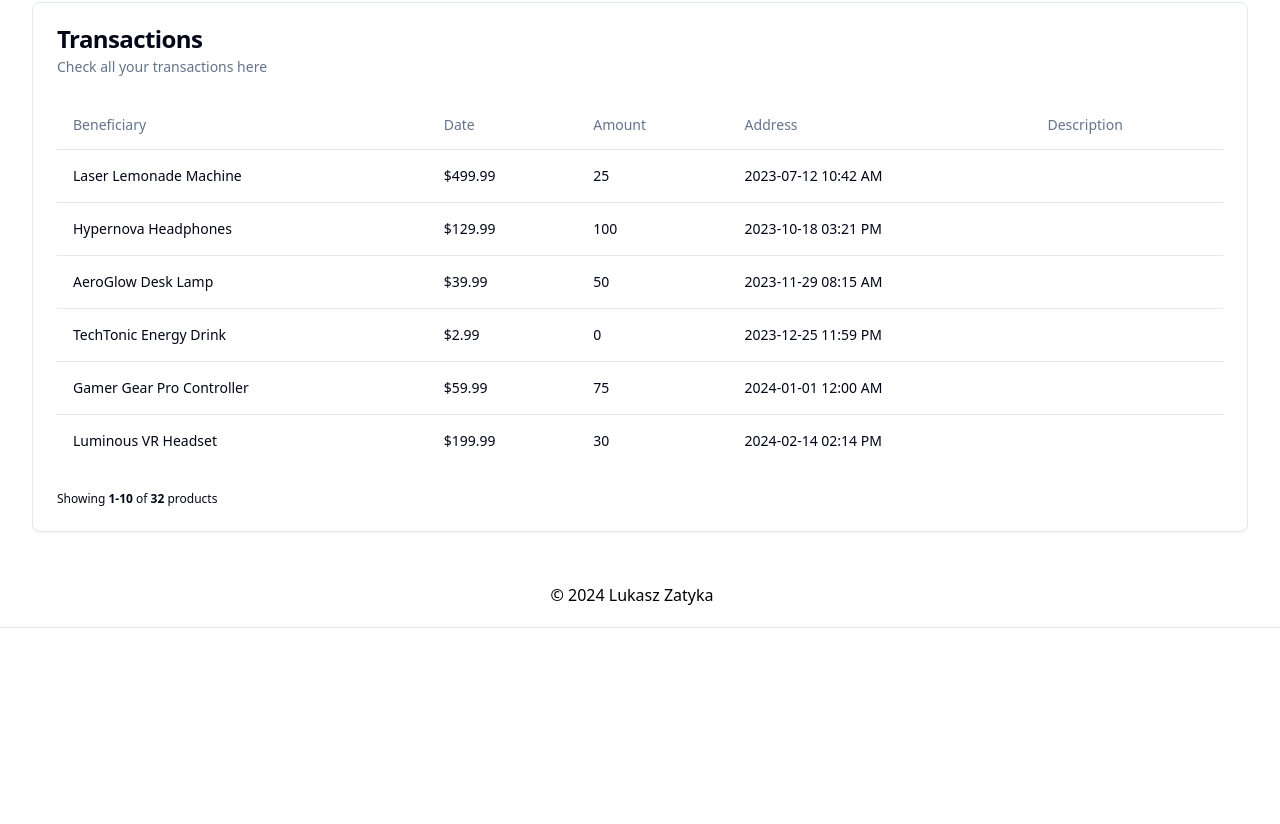
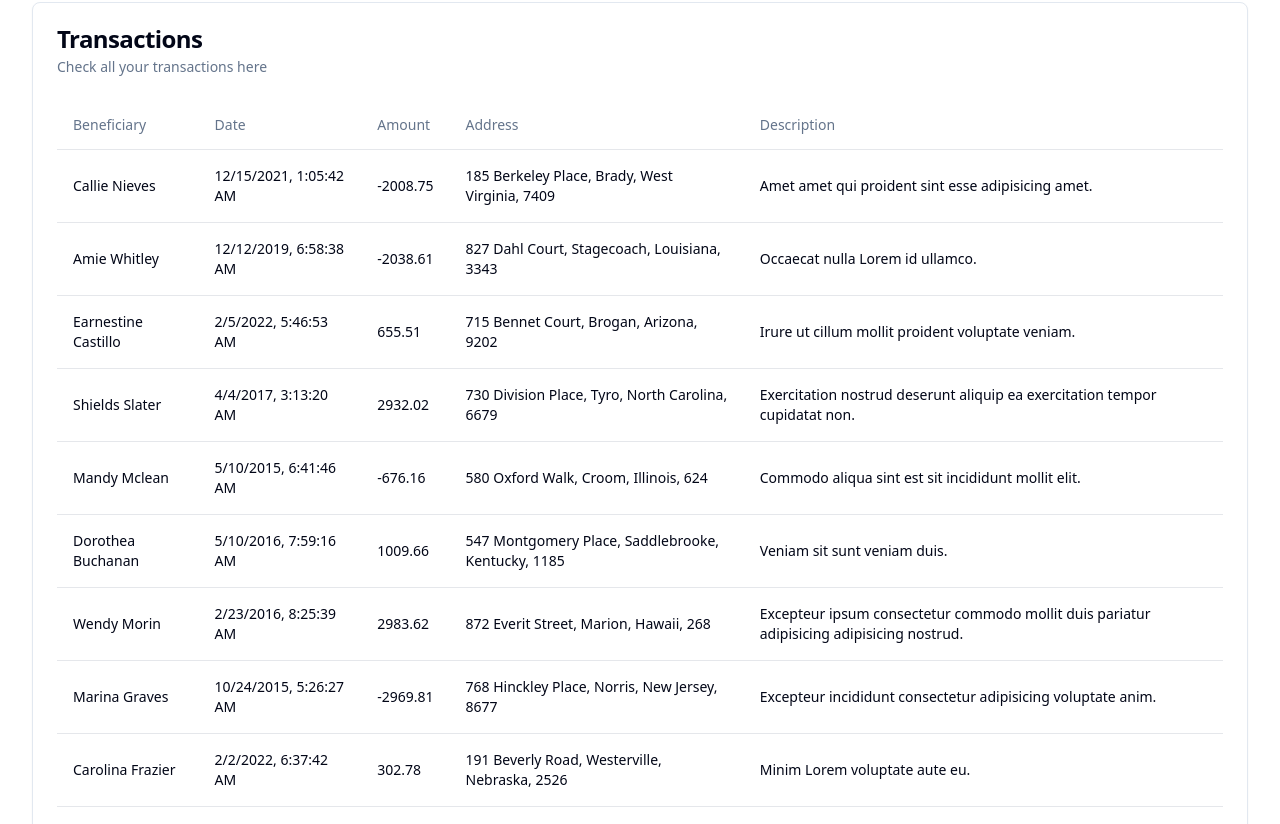
Before and after one commit to lukassso/bank-transactions, a React (Vite) app: page / in a window 1280 px wide. Shown: the part 576-1400 px from the top of the page. Before the commit the page ends 1204 px from the top, so only its background shows below. Built offline with nearby package versions, Linux system fonts and the light colour scheme.

Commit message:
Fetch table data

```diff
--- a/package.json
+++ b/package.json
@@ -11,9 +11,9 @@
     "server": "json-server api/db.json"
   },
   "dependencies": {
+    "json-server": "^0.17.0",
     "react": "^18.2.0",
-    "react-dom": "^18.2.0",
-    "json-server": "^0.17.0"
+    "react-dom": "^18.2.0"
   },
   "devDependencies": {
     "@radix-ui/react-slot": "^1.0.2",
--- a/src/layout/TableComponent.tsx
+++ b/src/layout/TableComponent.tsx
@@ -1,7 +1,15 @@
 import { Card, CardContent, CardDescription, CardHeader, CardTitle, CardFooter } from '../components/ui/card';
 import { Table, TableBody, TableCell, TableHead, TableHeader, TableRow } from '../components/ui/table';
+import { useGlobalContext } from '../context';
 
-export const TableComponent = () => (
+export const TableComponent = () => {
+  const { transactions, isLoading } = useGlobalContext();
+
+  if (isLoading) {
+    return <div>Loading...</div>; // Wyświetlamy ładowanie, jeśli dane są jeszcze pobierane
+  }
+
+  return (
     <Card>
       <CardHeader>
         <CardTitle>Transactions</CardTitle>
@@ -19,54 +27,23 @@ export const TableComponent = () => (
             </TableRow>
           </TableHeader>
           <TableBody>
-          <TableRow>
-            <TableCell className="font-medium">Laser Lemonade Machine</TableCell>
-            <TableCell>$499.99</TableCell>
-            <TableCell className="hidden md:table-cell">25</TableCell>
-            <TableCell className="hidden md:table-cell">2023-07-12 10:42 AM</TableCell>
+            {transactions.map(transaction => (
+              <TableRow key={transaction.id}>
+                <TableCell className="font-medium">{transaction.beneficiary}</TableCell>
+                <TableCell>{new Date(transaction.date).toLocaleString()}</TableCell>
+                <TableCell>{transaction.amount}</TableCell>
+                <TableCell className="hidden md:table-cell">{transaction.address}</TableCell>
+                <TableCell className="hidden md:table-cell">{transaction.description}</TableCell>
               </TableRow>
-          <TableRow>
-            <TableCell className="font-medium">Hypernova Headphones</TableCell>
-
-            <TableCell>$129.99</TableCell>
-            <TableCell className="hidden md:table-cell">100</TableCell>
-            <TableCell className="hidden md:table-cell">2023-10-18 03:21 PM</TableCell>
-          </TableRow>
-          <TableRow>
-            <TableCell className="font-medium">AeroGlow Desk Lamp</TableCell>
-
-            <TableCell>$39.99</TableCell>
-            <TableCell className="hidden md:table-cell">50</TableCell>
-            <TableCell className="hidden md:table-cell">2023-11-29 08:15 AM</TableCell>
-          </TableRow>
-          <TableRow>
-            <TableCell className="font-medium">TechTonic Energy Drink</TableCell>
-
-            <TableCell>$2.99</TableCell>
-            <TableCell className="hidden md:table-cell">0</TableCell>
-            <TableCell className="hidden md:table-cell">2023-12-25 11:59 PM</TableCell>
-          </TableRow>
-          <TableRow>
-            <TableCell className="font-medium">Gamer Gear Pro Controller</TableCell>
-
-            <TableCell>$59.99</TableCell>
-            <TableCell className="hidden md:table-cell">75</TableCell>
-            <TableCell className="hidden md:table-cell">2024-01-01 12:00 AM</TableCell>
-          </TableRow>
-          <TableRow>
-            <TableCell className="font-medium">Luminous VR Headset</TableCell>
-
-            <TableCell>$199.99</TableCell>
-            <TableCell className="hidden md:table-cell">30</TableCell>
-            <TableCell className="hidden md:table-cell">2024-02-14 02:14 PM</TableCell>
-          </TableRow>
+            ))}
           </TableBody>
         </Table>
       </CardContent>
         <CardFooter>
         <div className="text-muted-foreground text-xs">
-        Showing <strong>1-10</strong> of <strong>32</strong> products
+          Showing <strong>1-{transactions.length}</strong> of <strong>{transactions.length}</strong> transactions
         </div>
       </CardFooter>
     </Card>
   );
+};
```
Lines whose indentation alone changed are shown as unchanged.
